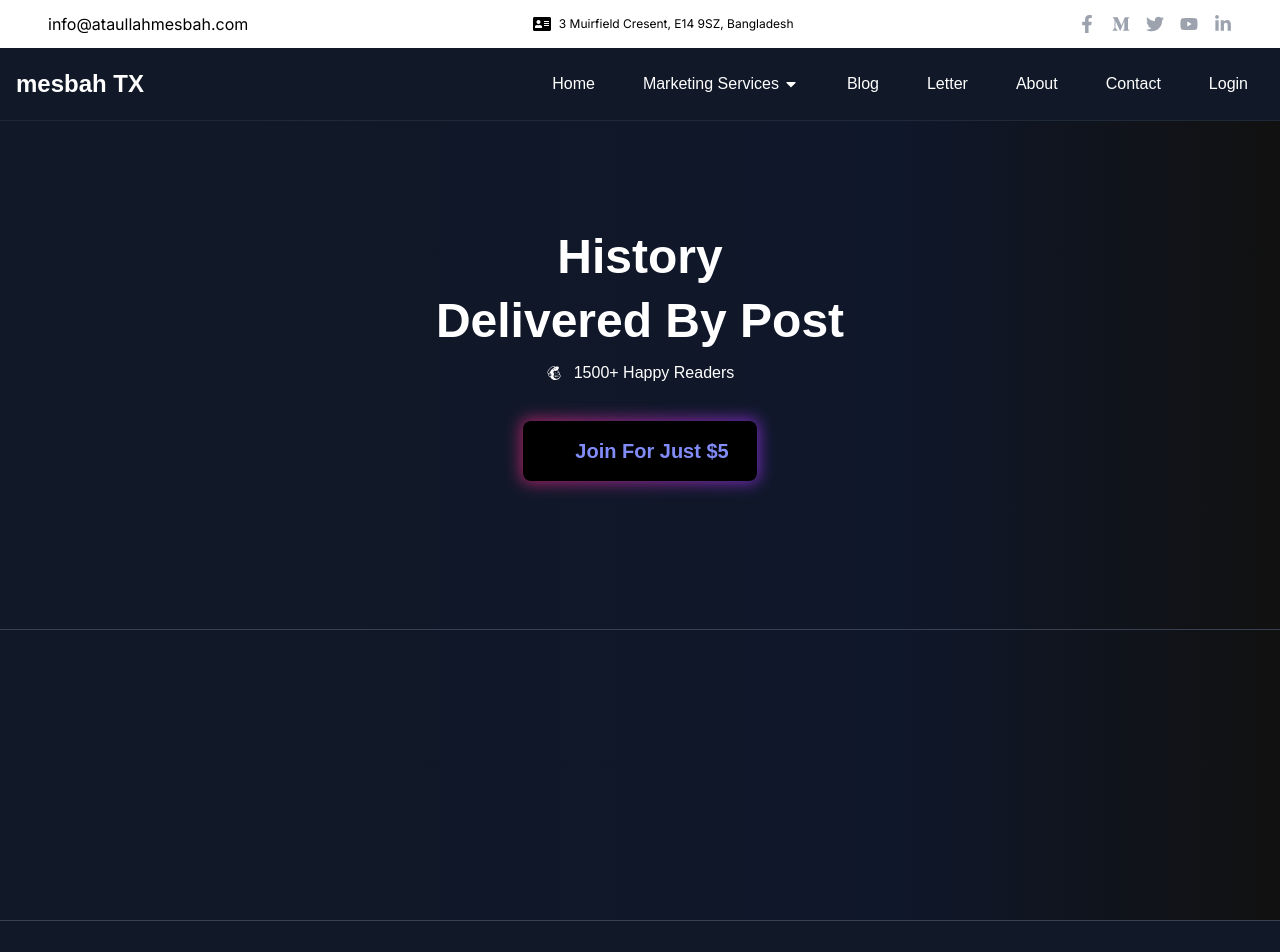
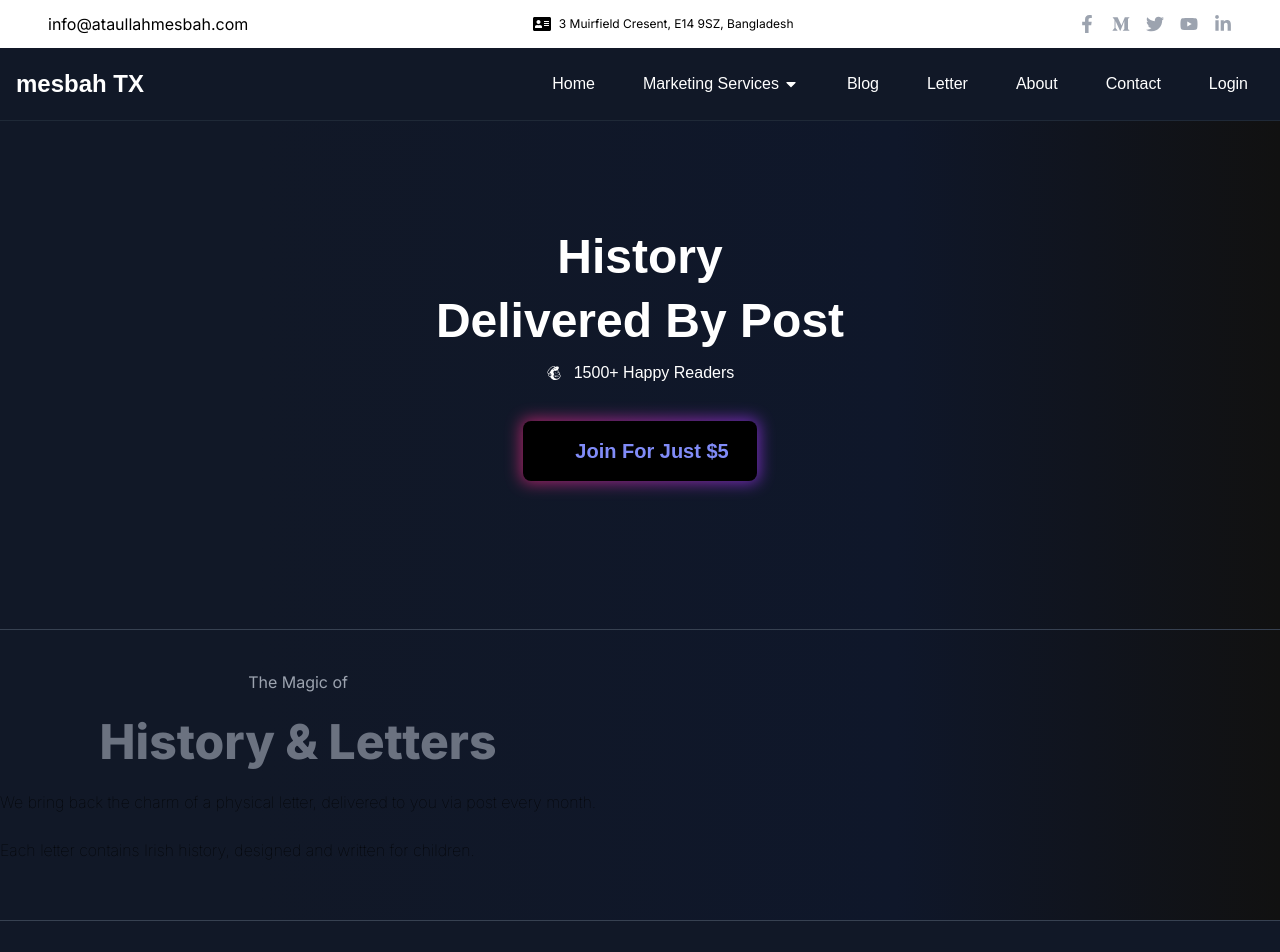
Before and after one commit to ataullahmesbah/ataullahmesbah-portfolio-next_pro, a Next.js app: page /letter in a window 1280 px wide. Shown: the top 952 px of the page. Built offline with nearby package versions, Linux system fonts and the light colour scheme.

Commit message:
font set

```diff
--- a/src/app/(with-layout)/letter/page.js
+++ b/src/app/(with-layout)/letter/page.js
@@ -49,6 +49,27 @@ const NewsLetter = () => {
 
                 </div>
             </div>
+
+
+            {/* section - 2 */}
+
+            <div className="max-w-7xl mx-auto flex flex-row justify-between items-center py-10">
+
+                {/* left side info */}
+                <div className="space-y-6 ">
+                    <h6 className="text-gray-400 text-center">The Magic of</h6>
+                    <p className=" text-5xl font-extrabold text-gray-500 text-center">History & Letters</p>
+                    <p className="font-thin">We bring back the charm of a physical letter, delivered to you via post every month.</p>
+                    <p className="font-thin">Each letter contains Irish history, designed and written for children. </p>
+
+
+
+
+                </div>
+
+                {/* right side images */}
+                <div className=""></div>
+            </div>
         </div>
     );
 };
```
